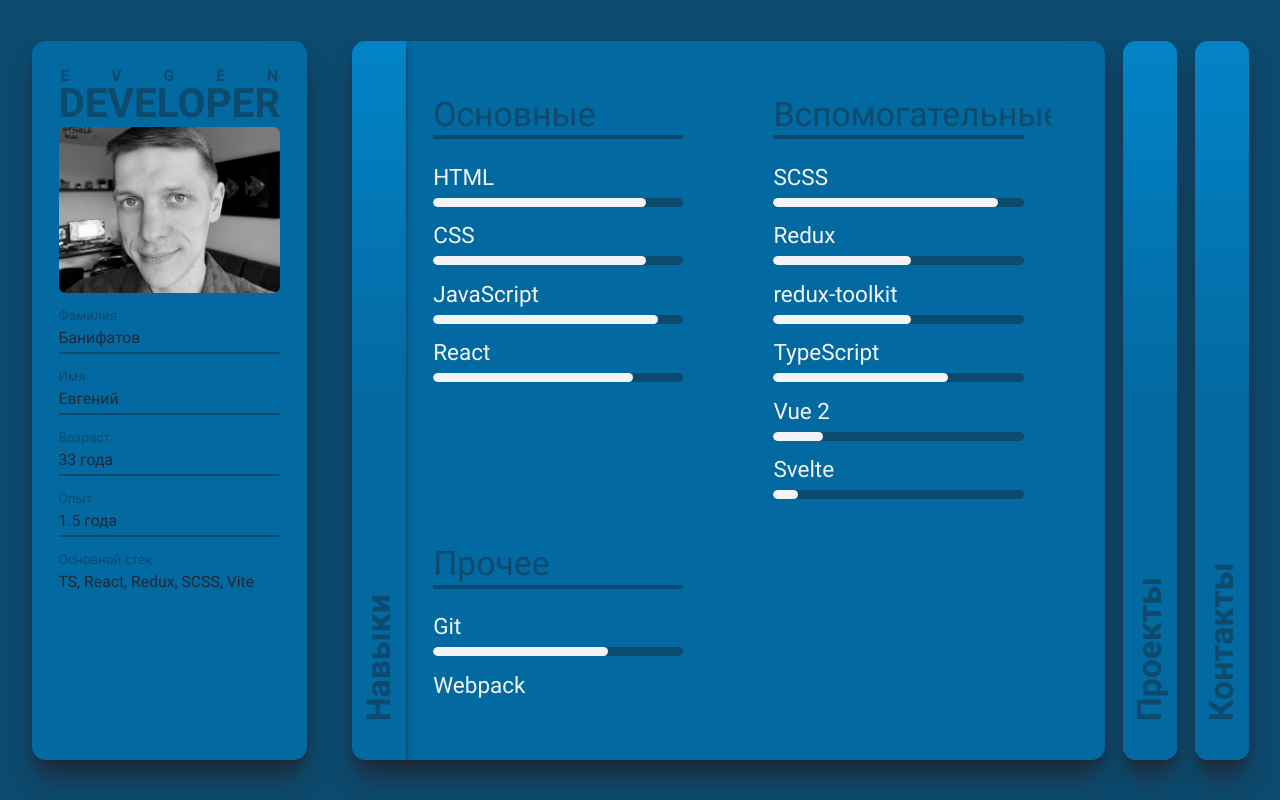
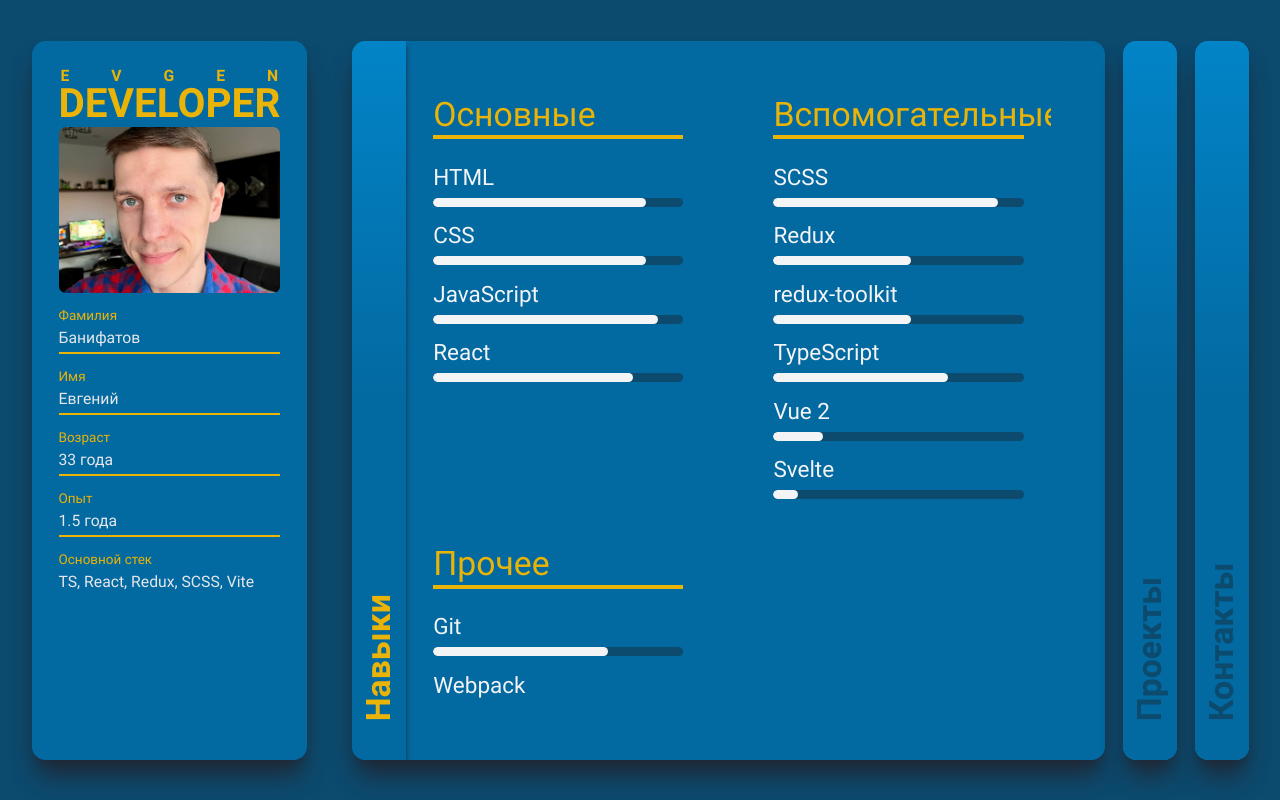
Before and after one commit to Holms2009/edeveloper, a React (Vite) app: page / in a window 1280 px wide. Built offline with nearby package versions, Linux system fonts and the light colour scheme.

Commit message:
Various fixes

```diff
--- a/src/entities/ContentTab/ContentTab.module.css
+++ b/src/entities/ContentTab/ContentTab.module.css
@@ -1,25 +1,26 @@
 .tab {
   @apply px-4 pt-14 pb-7 max-w-full max-h-[2000px] shadow-xl shadow-gray-800 relative overflow-hidden grow;
-  @apply transition-all duration-300;
+  @apply transition-all duration-500 delay-500;
   @apply md:px-6 md:pt-16;
-  @apply lg:max-h-full lg:p-12 lg:pr-4 lg:pb-0;
+  @apply lg:max-h-full lg:p-12 lg:pr-4 lg:pb-0 lg:flex;
   @apply xl:p-12;
 }
 
 .tab_closed {
   @apply max-h-0 py-5;
   @apply md:py-6;
-  @apply lg:px-6 lg:py-12 lg:grow-0 lg:max-h-full lg:max-w-[3rem];
+  @apply lg:px-6 lg:py-12 lg:max-h-full lg:max-w-[3rem];
 }
 
 .tabContent {
-  @apply h-full transition-all duration-300 overflow-y-auto overflow-x-hidden;
-  @apply lg:px-6 lg:max-h-full;
+  @apply h-full transition-all duration-500 overflow-y-auto overflow-x-hidden;
+  @apply lg:px-6 lg:max-h-full lg:grow;
 }
 
 .tab_closed .tabContent {
-  @apply max-h-0 relative;
-  @apply lg:px-0 lg:-translate-x-full;
+  /* @apply max-h-0 relative shrink-0;
+  @apply lg:px-0 lg:-translate-x-full lg:w-0; */
+  @apply opacity-0;
 }
 
 .titleWrapper {
@@ -34,8 +35,16 @@
 }
 
 .tabTitle {
-  @apply z-10 select-none;
-  @apply text-xl text-sky-900 font-semibold;
+  @apply z-10 select-none transition-all duration-300;
+  @apply text-xl text-yellow-500 font-semibold;
   @apply md:text-2xl;
   @apply lg:-rotate-90 lg:mb-10 lg:text-3xl;
 }
+
+.tab_closed .tabTitle {
+  @apply text-sky-900
+}
+
+.tab_closed:hover .tabTitle {
+  @apply -translate-y-5 ;
+}
--- a/src/entities/ProjectCard/ProjectCard.module.css
+++ b/src/entities/ProjectCard/ProjectCard.module.css
@@ -10,12 +10,6 @@
 .image {
   @apply w-full h-full grayscale object-cover;
   @apply transition-all duration-300;
-
-  image-rendering: -moz-crisp-edges;
-  image-rendering: -moz-crisp-edges;
-  image-rendering: -o-crisp-edges;
-  image-rendering: -webkit-optimize-contrast;
-  -ms-interpolation-mode: nearest-neighbor;
 }
 
 .main {
--- a/src/features/Contacts/Contacts.tsx
+++ b/src/features/Contacts/Contacts.tsx
@@ -42,22 +42,6 @@ function Contacts() {
           openInNewWindow
           size={textSize}
         />
-        <TitledField
-          title="WhatsApp"
-          text="+7(920)922-70-05"
-          type="link"
-          href="https://wa.me/9209227005"
-          openInNewWindow
-          size={textSize}
-        />
-        <TitledField
-          title="Viber"
-          text="+7(920)922-70-05"
-          type="link"
-          href="viber://chat?number=&2B9209227005"
-          openInNewWindow
-          size={textSize}
-        />
       </div>
     </div>
   )
--- a/src/features/Skills/Skills.module.css
+++ b/src/features/Skills/Skills.module.css
@@ -6,7 +6,7 @@
 }
 
 .sectionTitle {
-  @apply text-3xl text-sky-900 border-b-4 border-sky-900;
+  @apply text-3xl text-yellow-500 border-b-4 border-yellow-500;
   @apply max-sm:text-2xl
 }
 
--- a/src/index.module.css
+++ b/src/index.module.css
@@ -47,7 +47,6 @@ html {
 
 * {
   font-family: 'Roboto', sans-serif;
-
 }
 
 *::-webkit-scrollbar {
--- a/src/shared/ui/Logo/Logo.module.css
+++ b/src/shared/ui/Logo/Logo.module.css
@@ -3,7 +3,7 @@
 }
 
 .name {
-  @apply flex justify-between font-semibold text-sky-900;
+  @apply flex justify-between font-semibold text-yellow-500;
   padding: 0 2px;
 }
 
@@ -12,5 +12,5 @@
 }
 
 .title {
-  @apply xl:text-4xl text-2xl font-bold text-sky-900 leading-none xl:leading-none;
+  @apply xl:text-4xl text-2xl font-bold text-yellow-500 leading-none xl:leading-none;
 }
--- a/src/shared/ui/TitledField/TitledField.module.css
+++ b/src/shared/ui/TitledField/TitledField.module.css
@@ -1,9 +1,9 @@
 .titledField {
-  @apply pb-1 flex flex-col gap-1 border-b-2 last:border-b-0 border-sky-900;
+  @apply pb-1 flex flex-col gap-1 border-b-2 last:border-b-0 border-yellow-500;
 }
 
 .title {
-  @apply text-xs leading-tight text-sky-900;
+  @apply text-xs leading-tight text-yellow-500;
 }
 
 .title_medium {
@@ -15,7 +15,7 @@
 }
 
 .text {
-  @apply w-fit text-sm leading-tight text-gray-800;
+  @apply w-fit text-sm leading-tight text-gray-200;
 }
 
 .text_medium {
--- a/src/widgets/SidePanel/SidePanel.module.css
+++ b/src/widgets/SidePanel/SidePanel.module.css
@@ -11,10 +11,10 @@
 
 .photoWrapper {
   @apply mt-2 w-full aspect-[4/3] shrink-0 overflow-hidden;
-  @apply grayscale rounded-lg;
+  @apply rounded-lg;
   @apply max-sm:shrink max-sm:mt-0 max-sm:rounded-md;
   @apply md:aspect-square md:transition-all md:duration-300;
-  @apply lg:hover:grayscale-0 lg:hover:shadow-md lg:hover:shadow-gray-800;
+  @apply lg:hover:shadow-md lg:hover:shadow-gray-800;
 }
 
 .photo {
```
